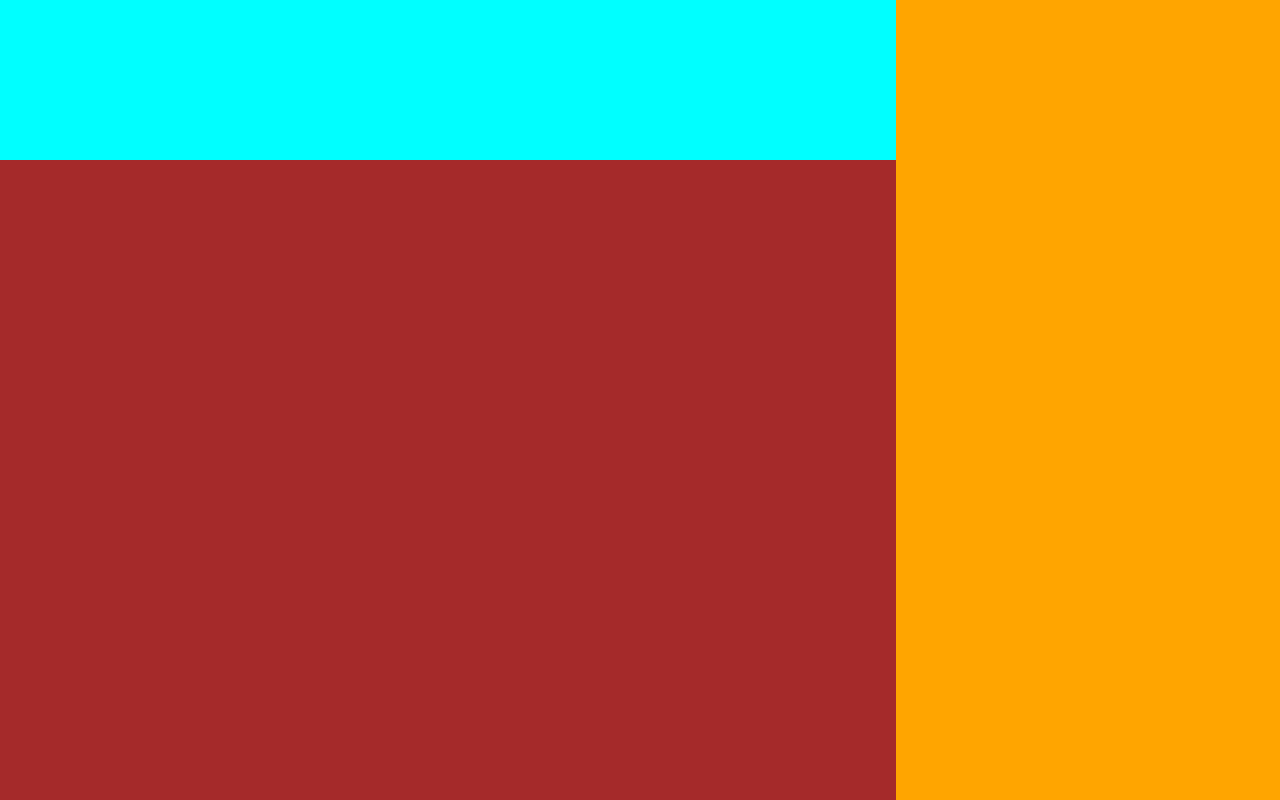
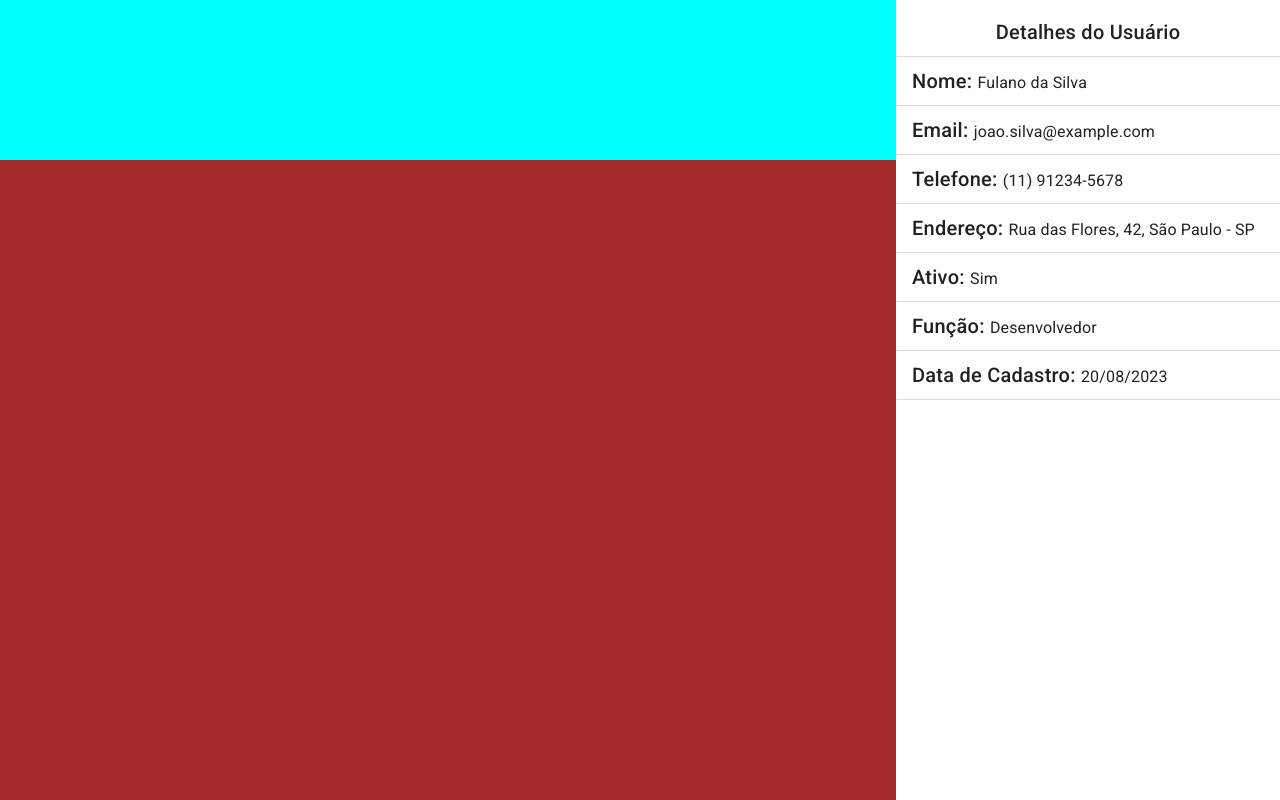
Before and after one commit to josiassantos15/filtro-lista-usuarios-angular, an Angular app: page / in a window 1280 px wide. Built offline with nearby package versions, Linux system fonts and the light colour scheme.

Commit message:
feat: Criando componente de detalhe inicial

```diff
--- a/src/app/app.component.html
+++ b/src/app/app.component.html
@@ -8,6 +8,6 @@
     </div>
   </div>
   <div class="right-div">
-
+    <app-user-details/>
   </div>
 </div>
--- a/src/app/app.component.scss
+++ b/src/app/app.component.scss
@@ -26,5 +26,4 @@
 .right-div {
     width: 30%;
     max-height: 100vh;
-    background-color: orange;
 }
--- /dev/null
+++ b/src/app/components/user-details/user-details.component.html
@@ -0,0 +1,36 @@
+<div class="user-details">
+    <mat-list>
+        <mat-list-item class="u-text-align-center">
+            <span class="mat-h2">Detalhes do Usuário</span>
+        </mat-list-item>
+        <mat-divider></mat-divider>
+        <mat-list-item>
+            <span class="mat-h2">Nome: </span><span class="mat-h3">Fulano da Silva</span>
+        </mat-list-item>
+        <mat-divider></mat-divider>
+        <mat-list-item>
+            <span class="mat-h2">Email: </span> <span class="mat-h3">{{'joao.silva@example.com'}}</span>
+        </mat-list-item>
+        <mat-divider></mat-divider>
+        <mat-list-item>
+            <span class="mat-h2">Telefone: </span> <span class="mat-h3">(11) 91234-5678</span>
+        </mat-list-item>
+        <mat-divider></mat-divider>
+        <mat-list-item>
+            <span class="mat-h2">Endereço: </span> <span class="mat-h3">Rua das Flores, 42, São Paulo - SP</span>
+        </mat-list-item>
+        <mat-divider></mat-divider>
+        <mat-list-item>
+            <span class="mat-h2">Ativo: </span> <span class="mat-h3">Sim</span>
+        </mat-list-item>
+        <mat-divider></mat-divider>
+        <mat-list-item>
+            <span class="mat-h2">Função: </span> <span class="mat-h3">Desenvolvedor</span>
+        </mat-list-item>
+        <mat-divider></mat-divider>
+        <mat-list-item>
+            <span class="mat-h2">Data de Cadastro: </span> <span class="mat-h3">20/08/2023</span>
+        </mat-list-item>
+        <mat-divider></mat-divider>
+    </mat-list>
+</div>
--- /dev/null
+++ b/src/app/components/user-details/user-details.component.scss
@@ -0,0 +1,4 @@
+.user-details {
+    width: 100%;
+    height: 100%;
+}
--- a/src/styles.scss
+++ b/src/styles.scss
@@ -1,3 +1,5 @@
+@import "./styles/utils/text-align-center";
+
 * {
     margin: 0;
     padding: 0;
--- /dev/null
+++ b/src/styles/utils/_text-align-center.scss
@@ -0,0 +1,3 @@
+.u-text-align-center {
+    text-align: center;
+}
```
Also changed, not shown: src/app/angular-material/angular-material.module.ts (+11 -2 lines), src/app/components/components.module.ts (+7 -2 lines), src/app/components/user-details/user-details.component.ts (added, +10 -0 lines), 1 other file (tests, documents, lock files or other folders).
